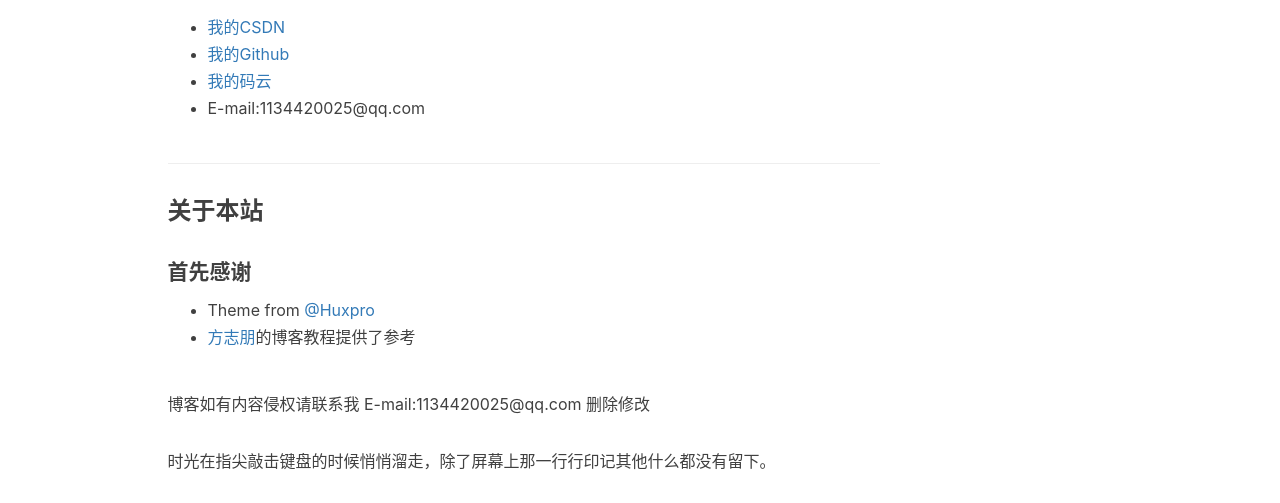
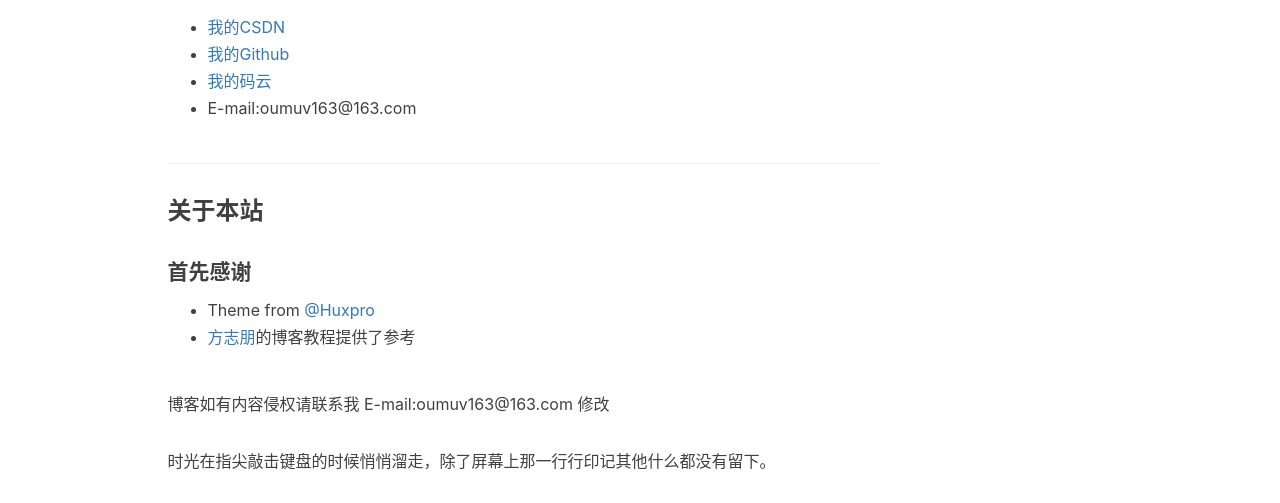
Before and after one commit to Oumuv/Oumuv.github.io, a Jekyll site: the page built from about.html, in a window 1280 px wide. Shown: the part 1271-1774 px from the top of the page. Built offline with Jekyll 4.4.1, drawn with Linux system fonts in a browser that asks for light colours; nearby versions of some CDN libraries; comment, search, counter and statistics services are not loaded.

Commit message:
20181205

```diff
--- a/_config.yml
+++ b/_config.yml
@@ -2,7 +2,7 @@
 title: Oumuv的博客
 SEOTitle: Oumuv的个人空间 | 博客
 header-img: img/home-bg.jpg
-email: 1134420025@qq.com
+email: oumuv163@163.com
 description: "关于程序与设计 | 欧银锋 | 这里是 @Oumuv欧银锋 的个人博客，与你一起发现更大的世界。"
 keyword: "欧银锋, Oumuv欧银锋, Oumuv, Oumuv, @Oumuv, 欧银锋的博客, Oumuv Blog, 博客, 个人网站, 互联网, Web, JavaScript, 前端, 设计"
 #url: "https://huangxuan.me"              # your host, for absolute URL
--- a/_includes/about/zh.md
+++ b/_includes/about/zh.md
@@ -28,7 +28,7 @@ Hey，我是欧银锋，进化不够完整的猿类，多出没于[Github](https
 - [我的CSDN](https://blog.csdn.net/oumuv)
 - [我的Github](https://github.com/Oumuv)
 - [我的码云](https://gitee.com/oumuv/projects)
-- E-mail:1134420025@qq.com
+- E-mail:oumuv163@163.com
 
 ----
 ### 关于本站
@@ -37,7 +37,7 @@ Hey，我是欧银锋，进化不够完整的猿类，多出没于[Github](https
 - Theme from [@Huxpro](https://github.com/Huxpro/huxpro.github.io)
 - [方志朋](https://www.fangzhipeng.com/)的博客教程提供了参考
 
-博客如有内容侵权请联系我 E-mail:1134420025@qq.com 删除修改
+博客如有内容侵权请联系我 E-mail:oumuv163@163.com 修改
 
 时光在指尖敲击键盘的时候悄悄溜走，除了屏幕上那一行行印记其他什么都没有留下。
 
```
Also changed, not shown: _posts/cas/2018-11-24-CAS（五）.md (+0 -1 lines).
